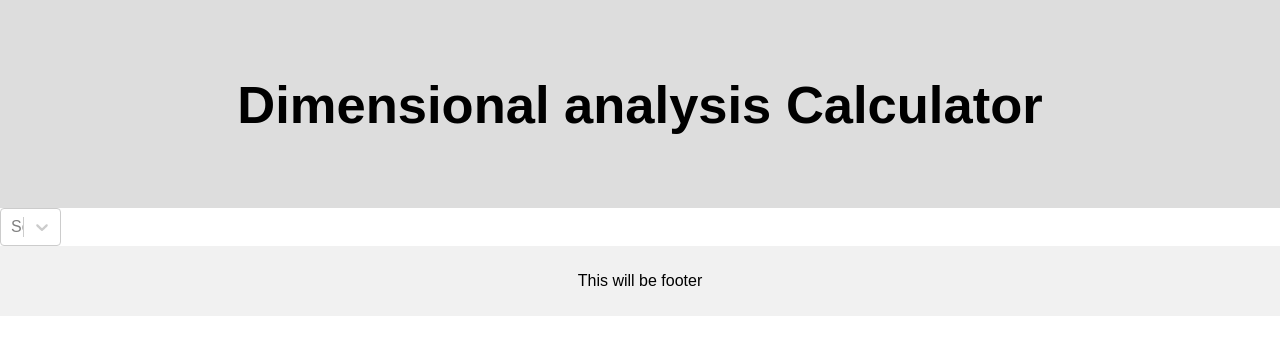
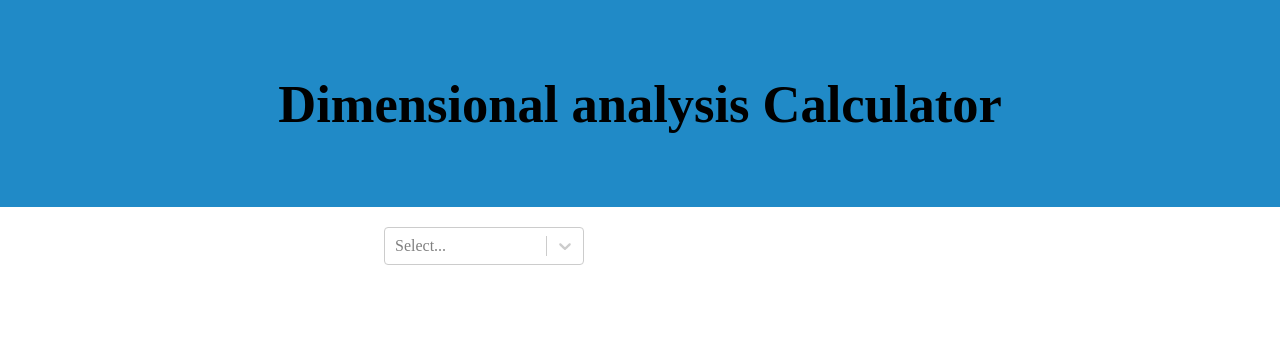
Before and after one commit to Not-Anymore/dimensional_analysis, a React (Create React App) app: page / in a window 1280 px wide. Shown: the top 354 px of the page. Built offline with nearby package versions, Linux system fonts and the light colour scheme.

Commit message:
adding css for select

```diff
--- a/src/App.css
+++ b/src/App.css
@@ -1,18 +1,6 @@
 .App {
   text-align: center;
 }
-
-.App-logo {
-  height: 40vmin;
-  pointer-events: none;
-}
-
-@media (prefers-reduced-motion: no-preference) {
-  .App-logo {
-    animation: App-logo-spin infinite 20s linear;
-  }
-}
-
 .App-header {
   background-color: #282c34;
   min-height: 100vh;
@@ -24,30 +12,15 @@
   color: white;
 }
 
-.App-link {
-  color: #61dafb;
-}
 
-@keyframes App-logo-spin {
-  from {
-    transform: rotate(0deg);
-  }
-  to {
-    transform: rotate(360deg);
-  }
-}
-
-* {
-  box-sizing: border-box;
-}
 
 body {
-  font-family: Arial, Helvetica, sans-serif;
+  font-family: 'Source Code Pro';
 }
 
 /* Style the header */
 .header {
-  background-color: #ddd;
+  background-color: #208ac7;
   padding: 30px;
   text-align: center;
   font-size: 35px;
@@ -81,9 +54,10 @@ body {
 
 /* Style the footer */
 .footer {
-  background-color: #f1f1f1;
+  background-color: #208ac7;
   padding: 10px;
   text-align: center;
+  bottom: 0;
 }
 
 /* Responsive layout - makes the three columns stack on top of each other instead of next to each other */
@@ -93,3 +67,10 @@ body {
     flex-direction: column;
   }
 }
+
+
+.select{
+  width: 200px;
+  margin: 20px;
+  margin-left: 30%;
+}
--- a/src/home.js
+++ b/src/home.js
@@ -1,13 +1,13 @@
 import React from "react";
 import Select from "react-select";
 
-const aquaticCreatures = [
-  { label: "Shark", value: "Shark" },
-  { label: "Dolphin", value: "Dolphin" },
-  { label: "Whale", value: "Whale" },
-  { label: "Octopus", value: "Octopus" },
-  { label: "Crab", value: "Crab" },
-  { label: "Lobster", value: "Lobster" },
+const quantities = [
+  { label: "Density", value: "Density" },
+  { label: "Volume", value: "Volume" },
+  { label: "Force", value: "Force" },
+  { label: "Work", value: "Work" },
+  { label: "Energy", value: "Energy" },
+  { label: "Efficiency", value: "Efficiency" },
 ];
 
 const Home = () => {
@@ -18,11 +18,7 @@ const Home = () => {
       </div>
 
       <div className="row">
-        <Select options={aquaticCreatures} />
-      </div>
-
-      <div className="footer">
-        <p>This will be footer</p>
+        <Select options={quantities} className="select" />
       </div>
     </div>
   );
```
Also changed, not shown: 1 other file (tests, documents, lock files or other folders).
